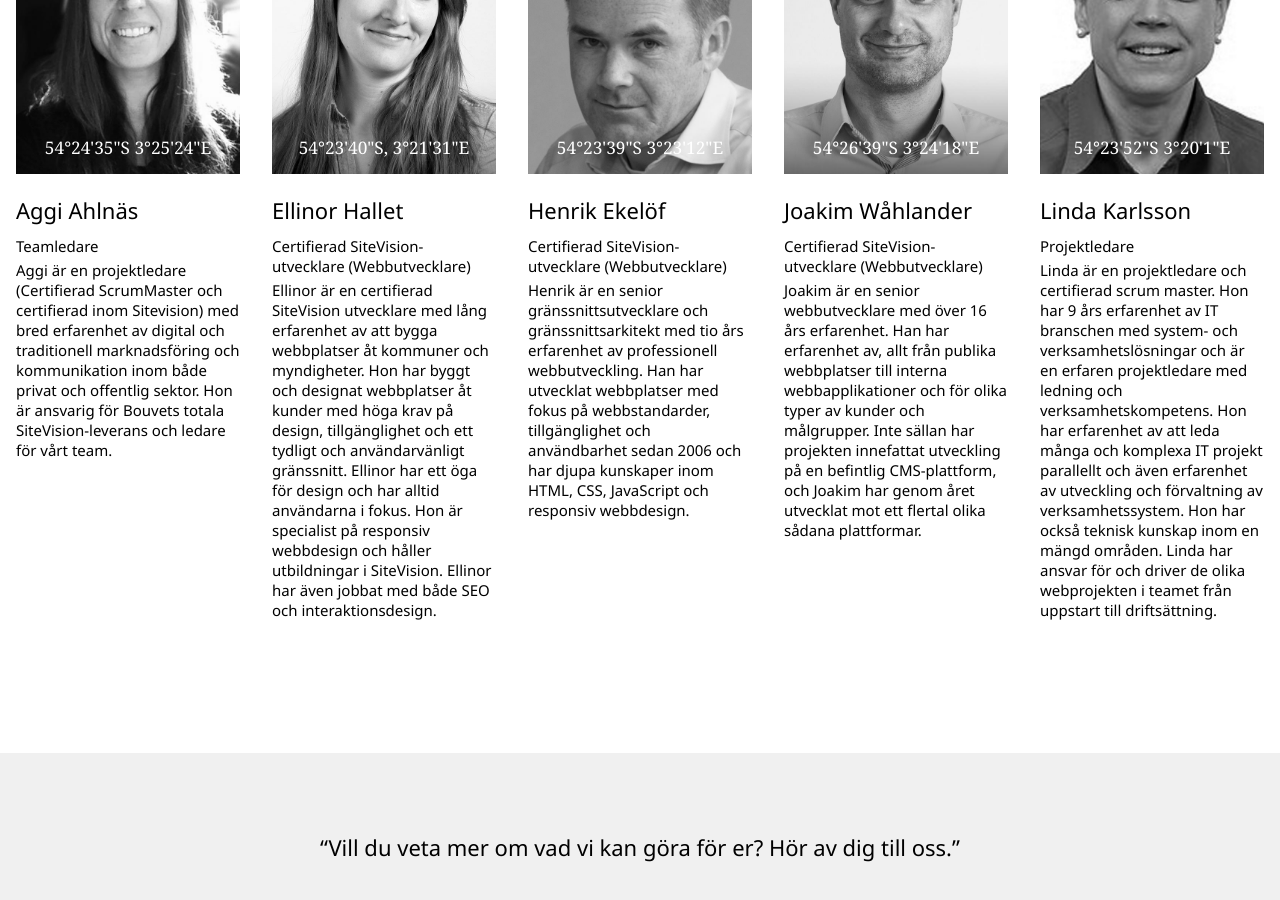
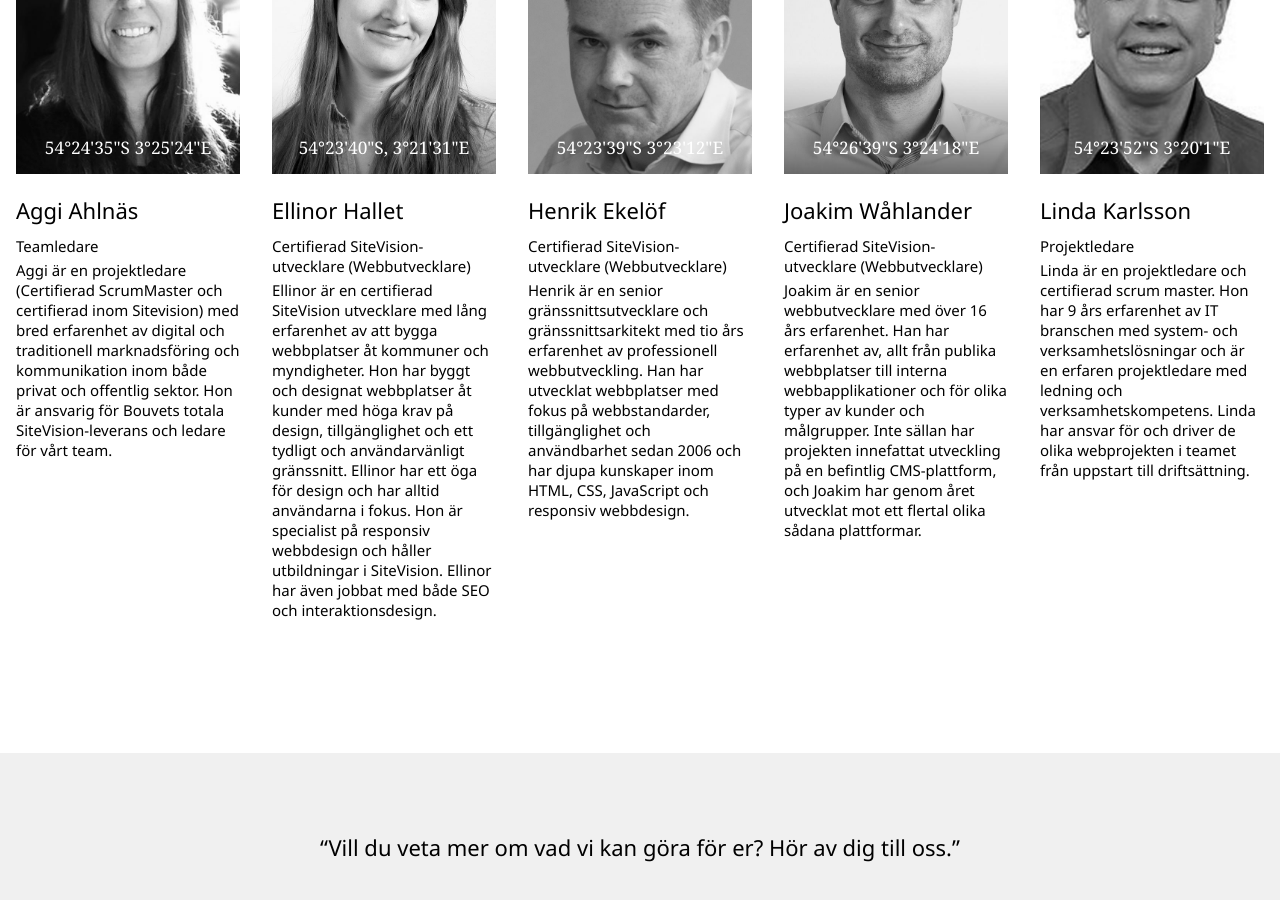
Before and after one commit to BouvetStockholmAB/sv, a Jekyll site: the page built from index.md, in a window 1280 px wide and 900 px high, scrolled down 3039 px. Built offline with Jekyll 4.4.1, drawn with Linux system fonts in a browser that asks for light colours; some web fonts are replaced.

Commit message:
Update the-team.json

```diff
--- a/_data/the-team.json
+++ b/_data/the-team.json
@@ -36,7 +36,7 @@
         "linda": {
             "name": "Linda Karlsson",
             "title": "Projektledare",
-            "about": "Linda är en projektledare och certifierad scrum master. Hon har 9 års erfarenhet av IT branschen med system- och verksamhetslösningar och är en erfaren projektledare med ledning och verksamhetskompetens. Hon har erfarenhet av att leda många och komplexa IT projekt parallellt och även erfarenhet av utveckling och förvaltning av verksamhetssystem. Hon har också teknisk kunskap inom en mängd områden. Linda har ansvar för och driver de olika webprojekten i teamet från uppstart till driftsättning.",
+            "about": "Linda är en projektledare och certifierad scrum master. Hon har 9 års erfarenhet av IT branschen med system- och verksamhetslösningar och är en erfaren projektledare med ledning och verksamhetskompetens. Linda har ansvar för och driver de olika webprojekten i teamet från uppstart till driftsättning.",
             "email": "linda.karlsson@bouvet.se",
             "img": "linda",
             "position": "54°23'52\"S 3°20'1\"E"
```
